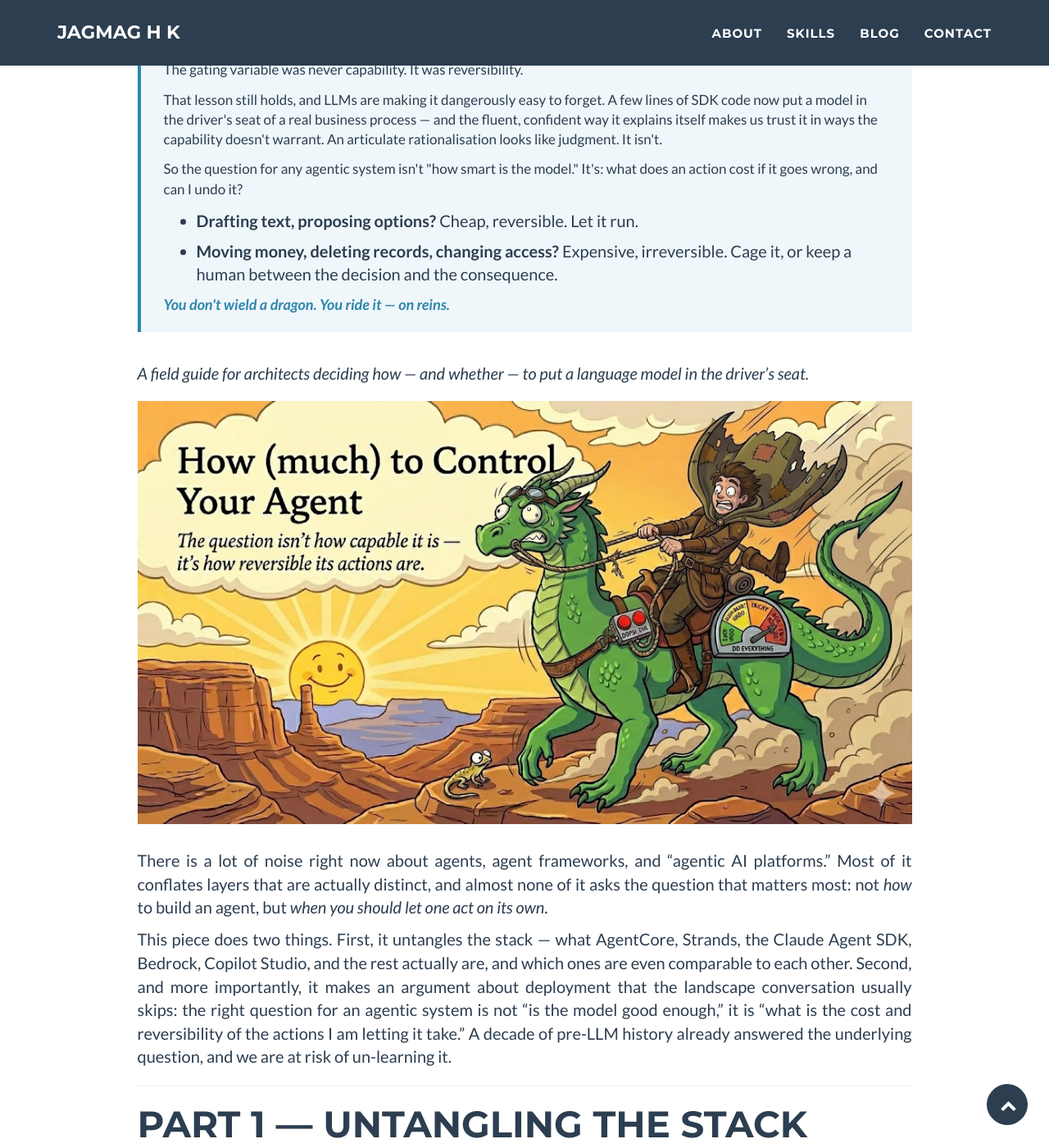
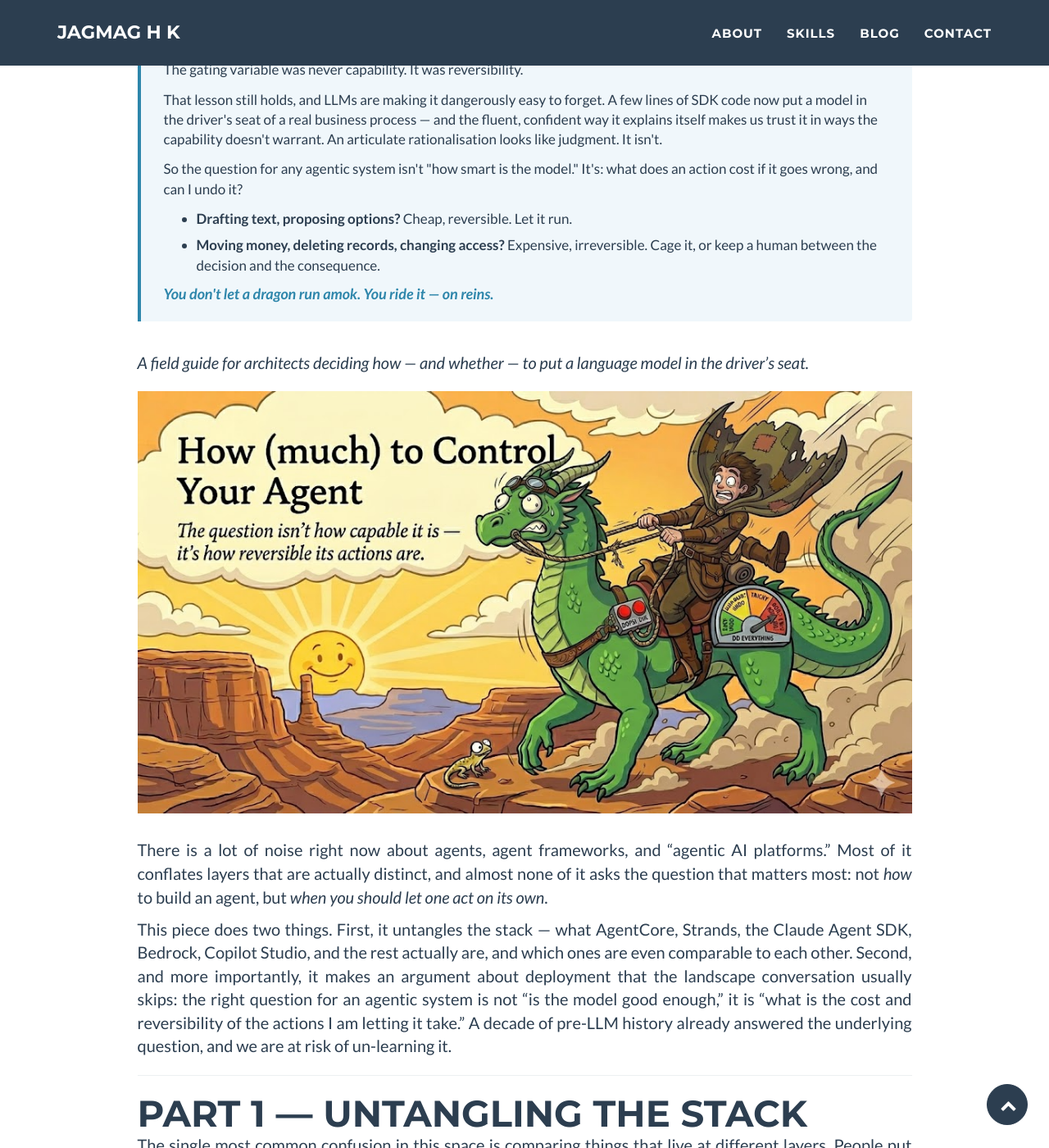
Before and after one commit to jagmagh/jagmagh.github.io, a Jekyll site: the page built from _posts/2026-06-07-agentic-ai-the-stack-and-the-harder-question.md, in a window 1280 px wide and 1400 px high, scrolled down 446 px. Shown: the whole window at 82% size. Built offline with Jekyll 4.4.1, drawn with Linux system fonts in a browser that asks for light colours.

Commit message:
fixed some formatting

```diff
--- a/_layouts/post.html
+++ b/_layouts/post.html
@@ -41,6 +41,10 @@
             font-size: 20px;
             margin-bottom: 8px;
         }
+        .post-intro ul li,
+        .post-intro ol li {
+            font-size: 17px;
+        }
         .post-intro .dragon {
             font-style: italic;
             font-weight: 700;
--- a/_posts/2026-06-07-agentic-ai-the-stack-and-the-harder-question.md
+++ b/_posts/2026-06-07-agentic-ai-the-stack-and-the-harder-question.md
@@ -16,7 +16,7 @@ excerpt: "Everyone's asking whether AI agents are good enough to put in producti
 <li><strong>Drafting text, proposing options?</strong> Cheap, reversible. Let it run.</li>
 <li><strong>Moving money, deleting records, changing access?</strong> Expensive, irreversible. Cage it, or keep a human between the decision and the consequence.</li>
 </ul>
-<p class="dragon">You don't wield a dragon. You ride it — on reins.</p>
+<p class="dragon">You don't let a dragon run amok. You ride it — on reins.</p>
 </div>
 
 *A field guide for architects deciding how — and whether — to put a language model in the driver's seat.*
```
